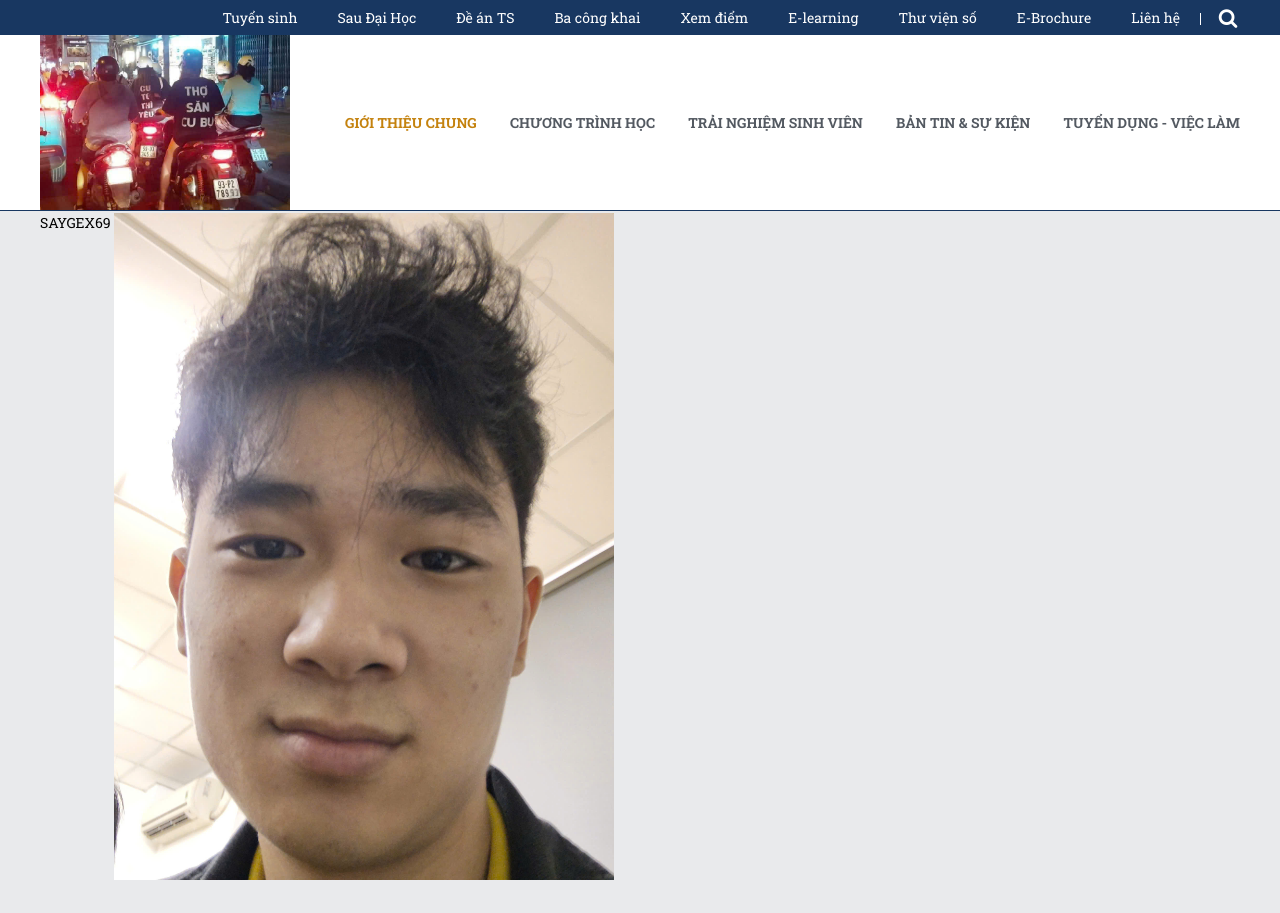
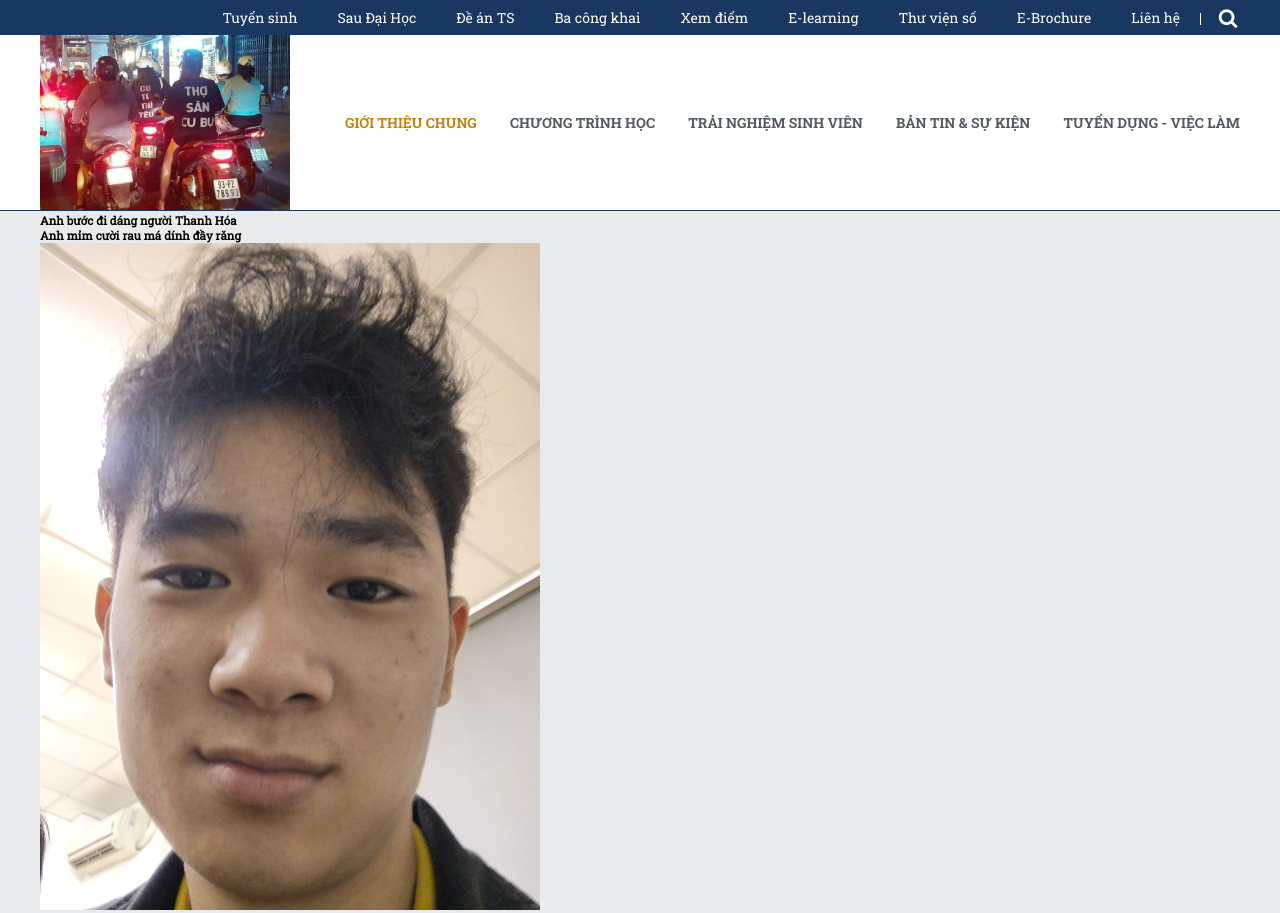
Before and after one commit to kietPham06/ViduHTMLWeb, a plain HTML site: page index.html in a window 1280 px wide. Shown: the top 913 px of the page. Drawn offline with Linux system fonts and the light colour scheme.

Commit message:
Add files via upload

```diff
--- a/index.html
+++ b/index.html
@@ -230,7 +230,7 @@
 
 <div class="news-home">
 	<div class="container_main" style="min-height:500px;">
-	SAYGEX69
+	<h5>Anh bước đi dáng người Thanh Hóa<br>Anh mỉm cười rau má dính đầy răng</h5>
         <img src="assets/images/673c974b716dfb33a27c.jpg" alt="Thằng Gay" width="500">
 	</div>
 </div>
```
